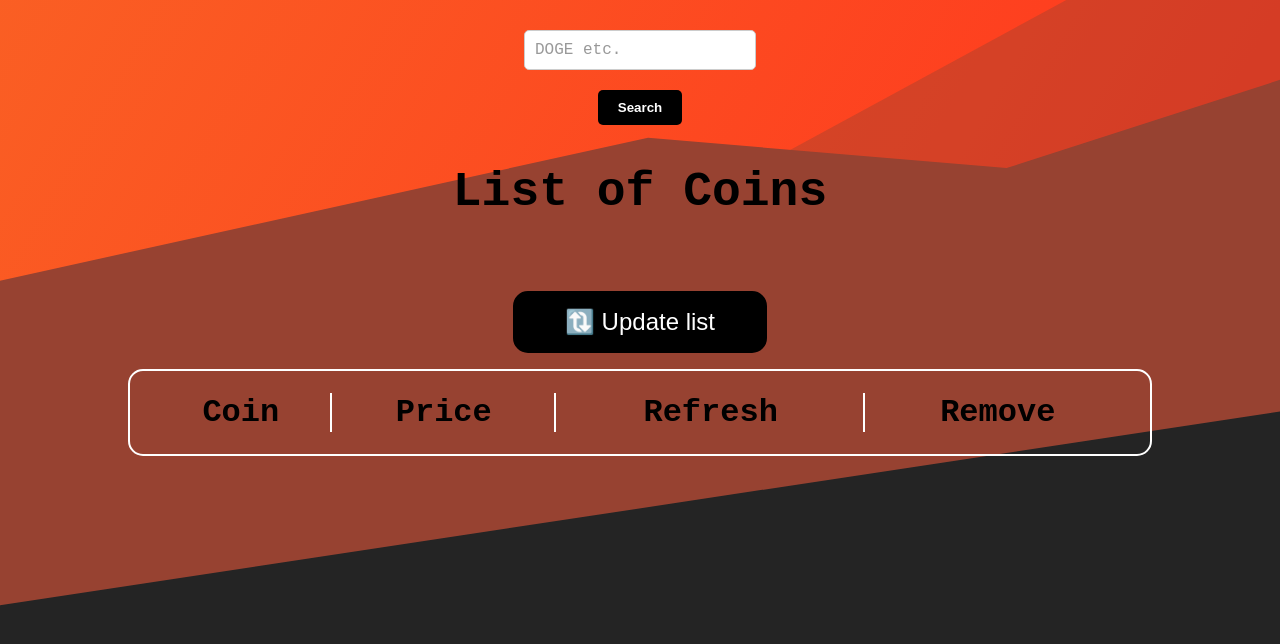
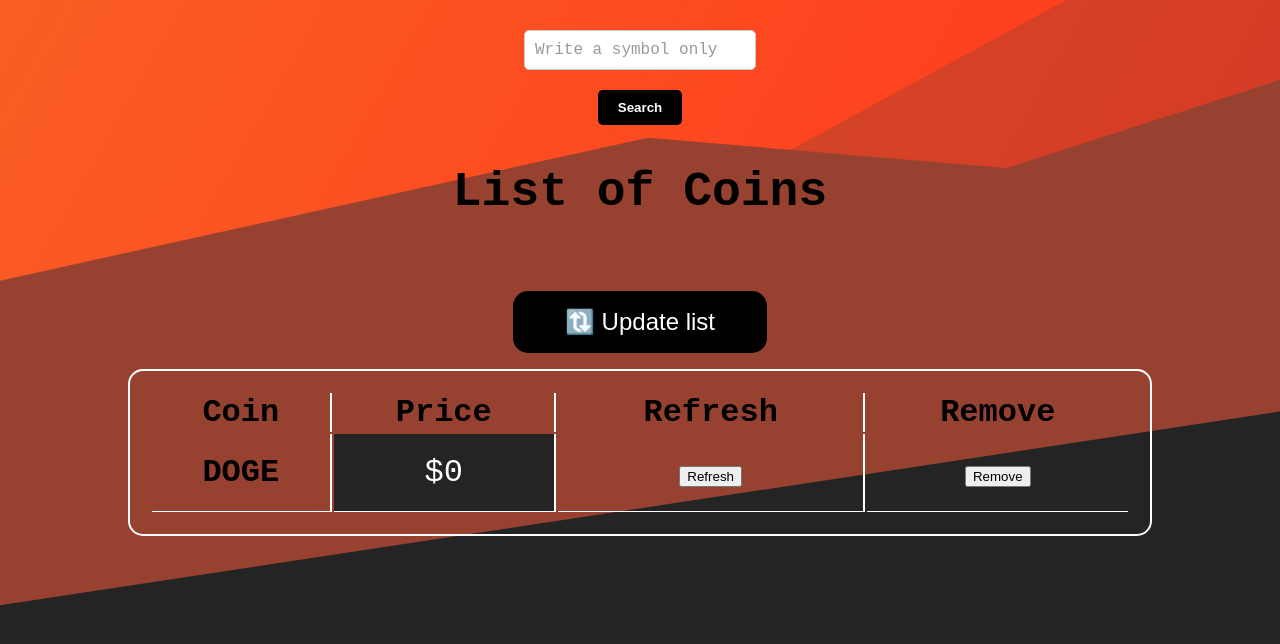
Before and after one commit to shakurovoleg42/cryptoX, a React (Vite) app: page / in a window 1280 px wide. Shown: the top 644 px of the page. Built offline with nearby package versions, Linux system fonts and the light colour scheme.

Commit message:
implement update custom hook useCoins and types for Coin

```diff
--- a/src/components/header/Header.tsx
+++ b/src/components/header/Header.tsx
@@ -24,7 +24,7 @@ const Header = ({ onSearch }: HeaderProps) => {
         <div>
           <input
             type="text"
-            placeholder="DOGE etc."
+            placeholder="Write a symbol only"
             value={searchTerm}
             onChange={handleSearchChange}
             className={styles.searchInput}
--- a/src/components/listCoins/ListCoins.module.scss
+++ b/src/components/listCoins/ListCoins.module.scss
@@ -55,7 +55,7 @@ tbody {
 }
 
 tbody tr td {
-    padding: 20px;
+    padding: 20px 0;
 }
 
 @media (max-width: 768px) {
--- /dev/null
+++ b/src/hooks/useCoins.ts
@@ -0,0 +1,35 @@
+import { useEffect, useState } from "react";
+import { Coin } from "../types/listCoins";
+
+const DEFAULT_COIN: Coin = {
+  id: Date.now(),
+  symbol: "DOGE",
+  price: 0,
+  refresh: () => {},
+  remove: () => {},
+  status: "neutral",
+};
+
+export const useCoins = () => {
+  // выгружаем монетки при ComponentDidMount
+  const [coins, setCoins] = useState<Coin[]>(() => {
+    const stored = localStorage.getItem("coins");
+
+    if (stored) {
+      try {
+        return JSON.parse(stored);
+      } catch {
+        return [DEFAULT_COIN];
+      }
+    }
+
+    localStorage.setItem("coins", JSON.stringify([DEFAULT_COIN]));
+    return [DEFAULT_COIN];
+  });
+  // Кидаем новые монеты в localStorage
+  useEffect(() => {
+    localStorage.setItem("coins", JSON.stringify(coins));
+  }, [coins]);
+
+  return { coins, setCoins };
+};
--- a/src/hooks/useHasCoins.ts
+++ /dev/null
@@ -1,19 +0,0 @@
-import { useEffect, useState } from "react";
-import { Coin } from "../types/listCoins";
-
-export const useCoins = () => {
-  const [coins, setCoins] = useState<Coin[]>([]);
-
-  // выгружаем монетки при ComponentDidMount
-  useEffect(() => {
-    const storedCoins = localStorage.getItem("coins");
-    if (storedCoins) {
-      setCoins(JSON.parse(storedCoins));
-    }
-  }, []);
-  // Кидаем новые монеты в localStorage
-  useEffect(() => {
-    localStorage.setItem("coins", JSON.stringify(coins));
-  }, [coins]);
-  return { coins, setCoins };
-};
--- a/src/styles/index.scss
+++ b/src/styles/index.scss
@@ -32,8 +32,3 @@ body {
   width: 100%;
 
 }
-
-header {
-  margin: 0 auto;
-  text-align: center;
-}
--- a/src/types/listCoins.ts
+++ b/src/types/listCoins.ts
@@ -1,7 +1,7 @@
 export type Coin = {
   id: number;
   symbol: string;
-  price: string;
+  price: number;
   status: string;
   refresh: () => void;
   remove: () => void;
```
Also changed, not shown: src/components/listCoins/ListCoins.tsx (+8 -5 lines).
